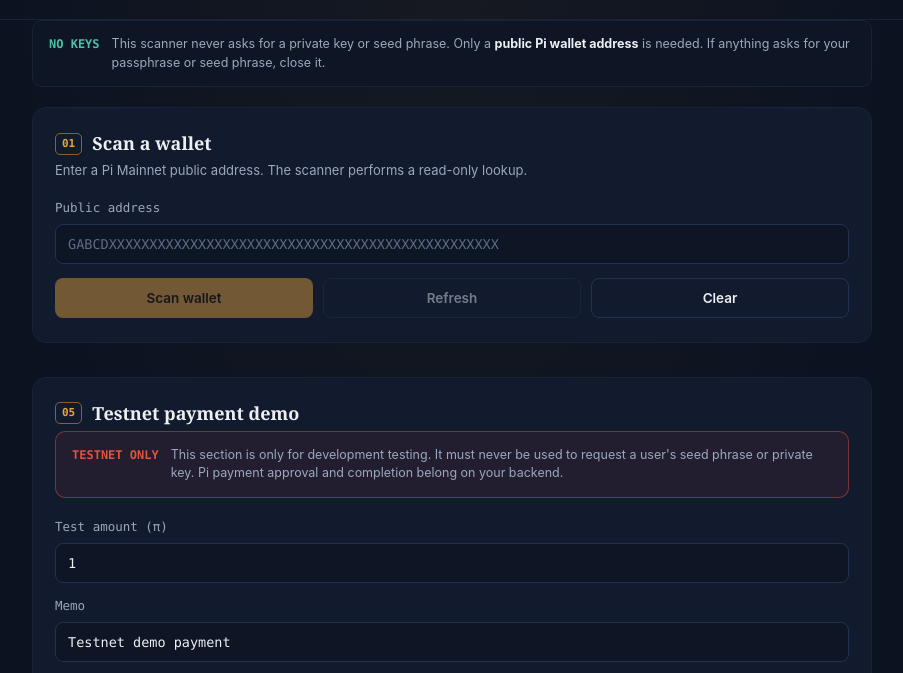
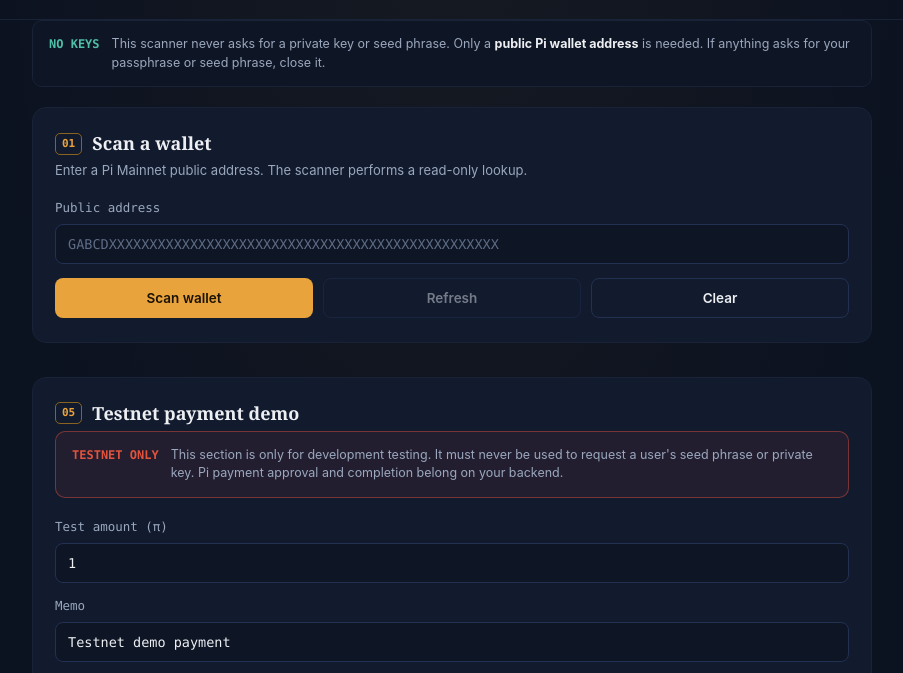
Before and after one commit to abdulganiyabdulmalik/abdulganiyabdulmalik.github.io, a website: page index.html in a window 1280 px wide. Shown: the part 82-755 px from the top of the page, without its empty margins (188-1091 px from the left). Drawn offline with Linux system fonts and the light colour scheme.

Commit message:
Fix scan button markup in index.html

```diff
--- a/index.html
+++ b/index.html
@@ -546,8 +546,7 @@ spellcheck="false"
 
 <div class="row">
 
-<button class="btn-primary" id="scan-btn" disabled>
-Scan wallet
+<button class="btn-primary" id="scan-btn" type="button">Scan wallet</button>
 </button>
 
 <button class="btn-ghost" id="refresh-btn" disabled>
```
